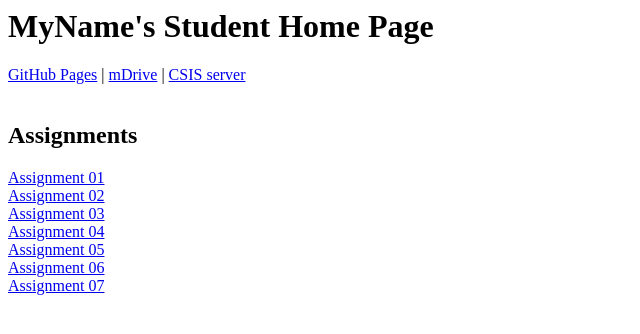
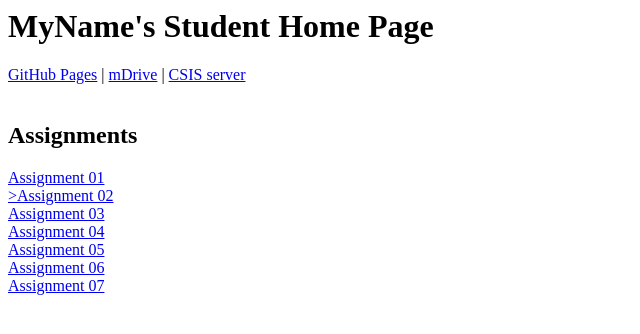
Before and after one commit to TylerSwatman/TylerSwatman.github.io, a plain HTML site: page index.html in a window 1280 px wide. Shown: the full height of the page, 0-640 px from the left. Drawn offline with Linux system fonts and the light colour scheme.

Commit message:
Update index.html

```diff
--- a/index.html
+++ b/index.html
@@ -6,7 +6,7 @@
 <br />
 <h2>Assignments</h2>
 <a href="assignments/assignment01.html">Assignment 01</a><br />
-<a href="#">Assignment 02</a><br />
+<a href="assignments/assignment02.html">>Assignment 02</a><br />
 <a href="#">Assignment 03</a><br />
 <a href="#">Assignment 04</a><br />
 <a href="#">Assignment 05</a><br />
```
